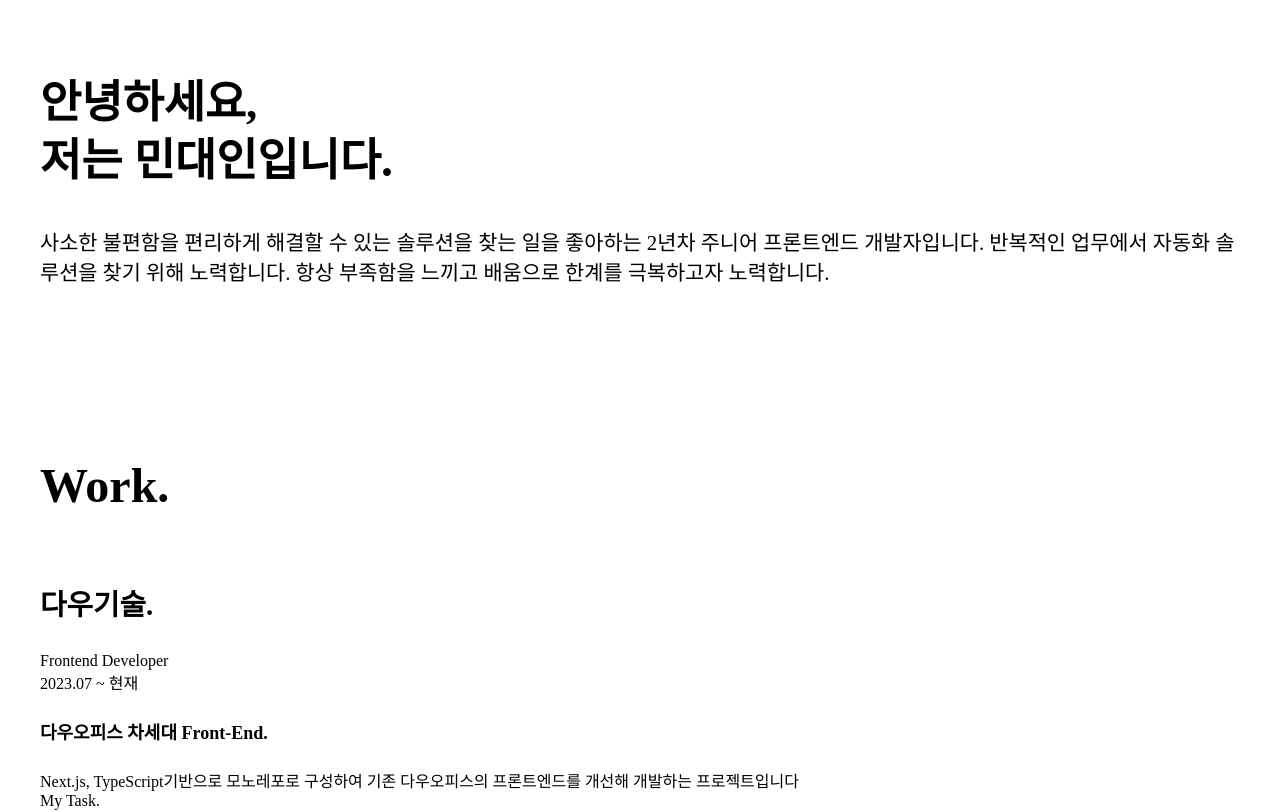
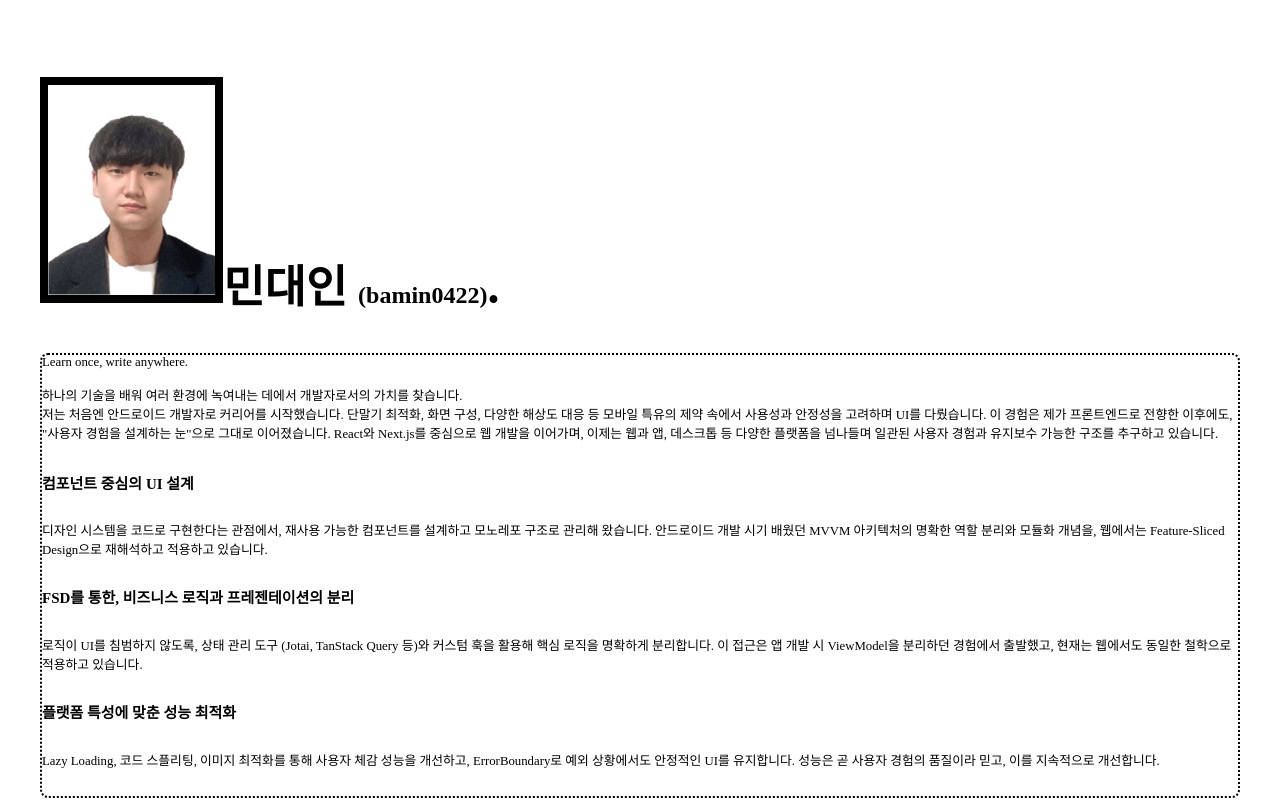
Before and after one commit to bamin0422/Introduce, a Next.js app: page / in a window 1280 px wide. Shown: the top 812 px of the page. Built offline with nearby package versions, Linux system fonts and the light colour scheme.

Commit message:
feat: 버전 업데이트

```diff
--- a/components/IntroduceSection/index.tsx
+++ b/components/IntroduceSection/index.tsx
@@ -1,20 +1,75 @@
 "use client";
 import { EmphasisText } from "../EmphasisText";
-
 export default function IntroduceSection() {
   return (
-    <section id="home" className="p-[2rem]">
-      <h1 className="text-black text-left sm:text-[5rem] text-[2.8rem] leading-[1.2] font-bold py-6">
-        안녕하세요,
-        <br />
-        저는 민대인입니다
+    <section id="home" className="px-[2rem] pt-[2rem]">
+      <h1 className="text-black text-left sm:text-[3rem] text-[2.8rem] leading-[1.2] font-normal py-6">
+        <img
+          src="/introduce.png"
+          alt=""
+          className="bg-cover bg-slate-200 border-[8px] rounded-sm border-white shadow-2xl"
+          width={167.25}
+          height={209.625}
+        />
+        민대인 <span className="sm:text-[3rem] text-[1.5rem]">(bamin0422)</span>
         <EmphasisText title="." className="sm:text-[5rem] text-[3rem]" />
       </h1>
-      <p className="sm:text-[1.8rem] text-[1.3rem]">
-        사소한 불편함을 편리하게 해결할 수 있는 솔루션을 찾는 일을 좋아하는
-        2년차 주니어 프론트엔드 개발자입니다. 반복적인 업무에서 자동화 솔루션을
-        찾기 위해 노력합니다. 항상 부족함을 느끼고 배움으로 한계를 극복하고자
-        노력합니다.
+      <p className="sm:text-[1rem] text-[0.8rem] p-8 rounded-[8px] border-2 border-dotted">
+        <span className="text-orange-500 font-semibold">
+          Learn once, write anywhere.
+        </span>
+        <br />
+        <br />
+        하나의 기술을 배워 여러 환경에 녹여내는 데에서 개발자로서의 가치를
+        찾습니다.
+        <br />
+        저는 처음엔 안드로이드 개발자로 커리어를 시작했습니다. 단말기 최적화,
+        화면 구성, 다양한 해상도 대응 등 모바일 특유의 제약 속에서 사용성과
+        안정성을 고려하며 UI를 다뤘습니다. 이 경험은 제가 프론트엔드로 전향한
+        이후에도, "사용자 경험을 설계하는 눈"으로 그대로 이어졌습니다. React와
+        Next.js를 중심으로 웹 개발을 이어가며, 이제는 웹과 앱, 데스크톱 등
+        다양한 플랫폼을 넘나들며 일관된 사용자 경험과 유지보수 가능한 구조를
+        추구하고 있습니다.
+        <br />
+        <br />
+        <section className="md:p-10 !md:pb-0 space-y-8">
+          <div className="space-y-3">
+            <h3 className="text-lg font-semibold text-orange-400 inline-block py-1 rounded-md ">
+              컴포넌트 중심의 UI 설계
+            </h3>
+            <p className="text-sm md:text-base text-gray-700 leading-relaxed">
+              디자인 시스템을 코드로 구현한다는 관점에서, 재사용 가능한
+              컴포넌트를 설계하고 모노레포 구조로 관리해 왔습니다. 안드로이드
+              개발 시기 배웠던 MVVM 아키텍처의 명확한 역할 분리와 모듈화 개념을,
+              웹에서는 Feature-Sliced Design으로 재해석하고 적용하고 있습니다.
+            </p>
+          </div>
+
+          <div className="space-y-3">
+            <h3 className="text-lg font-semibold text-orange-400 inline-block py-1 rounded-md">
+              FSD를 통한, 비즈니스 로직과 프레젠테이션의 분리
+            </h3>
+            <p className="text-sm md:text-base text-gray-700 leading-relaxed">
+              로직이 UI를 침범하지 않도록, 상태 관리 도구 (Jotai, TanStack Query
+              등)와 커스텀 훅을 활용해 핵심 로직을 명확하게 분리합니다. 이
+              접근은 앱 개발 시 ViewModel을 분리하던 경험에서 출발했고, 현재는
+              웹에서도 동일한 철학으로 적용하고 있습니다.
+            </p>
+          </div>
+
+          <div className="space-y-3">
+            <h3 className="text-lg font-semibold text-orange-400 inline-block py-1 rounded-md">
+              플랫폼 특성에 맞춘 성능 최적화
+            </h3>
+            <p className="text-sm md:text-base text-gray-700 leading-relaxed">
+              Lazy Loading, 코드 스플리팅, 이미지 최적화를 통해 사용자 체감
+              성능을 개선하고, ErrorBoundary로 예외 상황에서도 안정적인 UI를
+              유지합니다. 성능은 곧 사용자 경험의 품질이라 믿고, 이를 지속적으로
+              개선합니다.
+            </p>
+          </div>
+        </section>
+        <br />
       </p>
     </section>
   );
--- a/components/WorkSection/index.tsx
+++ b/components/WorkSection/index.tsx
@@ -11,10 +11,12 @@ const workCardList: WorkInfo[] = [
     details: [
       {
         title: "다우오피스 차세대 Front-End",
-        info: "Next.js, TypeScript기반으로 모노레포로 구성하여 기존 다우오피스의 프론트엔드를 개선해 개발하는 프로젝트입니다",
+        info: "Backbone.js로 구성되어 있는 다우오피스 Frontend를 Next.js, TypeScript기반으로 모노레포로 구성하여 기존 다우오피스의 프론트엔드를 개선해 개발하는 프로젝트입니다.",
         myTaskList: [
-          "공통 컴포넌트 개발: Calendar, DatePicker, Table, CheckBox 등.",
-          "공통 컴포넌트 개발: Turbo Code Generator를 활용해, 불필요하게 컴포넌트를 생성할 필요없이 mdx와 stories 파일과 공통 컴포넌트 구성 파일을 Generating한다.",
+          "공통 컴포넌트 개발: Calendar, DatePicker, Table, CheckBox, AddressDialog, Kakaomap 등.",
+          "공통 컴포넌트 개발: Turbo Code Generator를 활용해, 불필요하게 컴포넌트를 생성할 필요없이 mdx와 stories 파일과 공통 컴포넌트 구성 파일을 Generating할 수 있게 구현.",
+          "기존 그룹웨어 컨텐츠 개선 : Backbone.js로 되어있는 프로젝트를 모두 migration하지 못해 기존 컨텐츠의 스타일 및 기능을 개선해 로드.",
+          "기존 스크립트 방식으로 로드해 사용할 수 밖에 없는 카카오맵을 선언적으로 사용할 수 있도록 컴포넌트화해 구성.",
           "인증 및 사용자 정보: 로그인 로직 구성, 간편 비밀번호 컴포넌트 및 Provider 구현, Tanstack Query와 GraphQL 활용 사용자 정보 fetch.",
           "대시보드-가젯 포팅: 기존 Backbone.js 코드로 작성되어 있는 가젯 코드들을 리액트 코드로 포팅하는 작업. (캘린더, Works 차트형, ToDo+, 예약 바로가기 가젯 등)",
           "통합설정: 통합으로 환경설정하는 부분으로, 관리에 나타나는 여러 Table을 Tanstack Table을 활용해 구현.",
```
